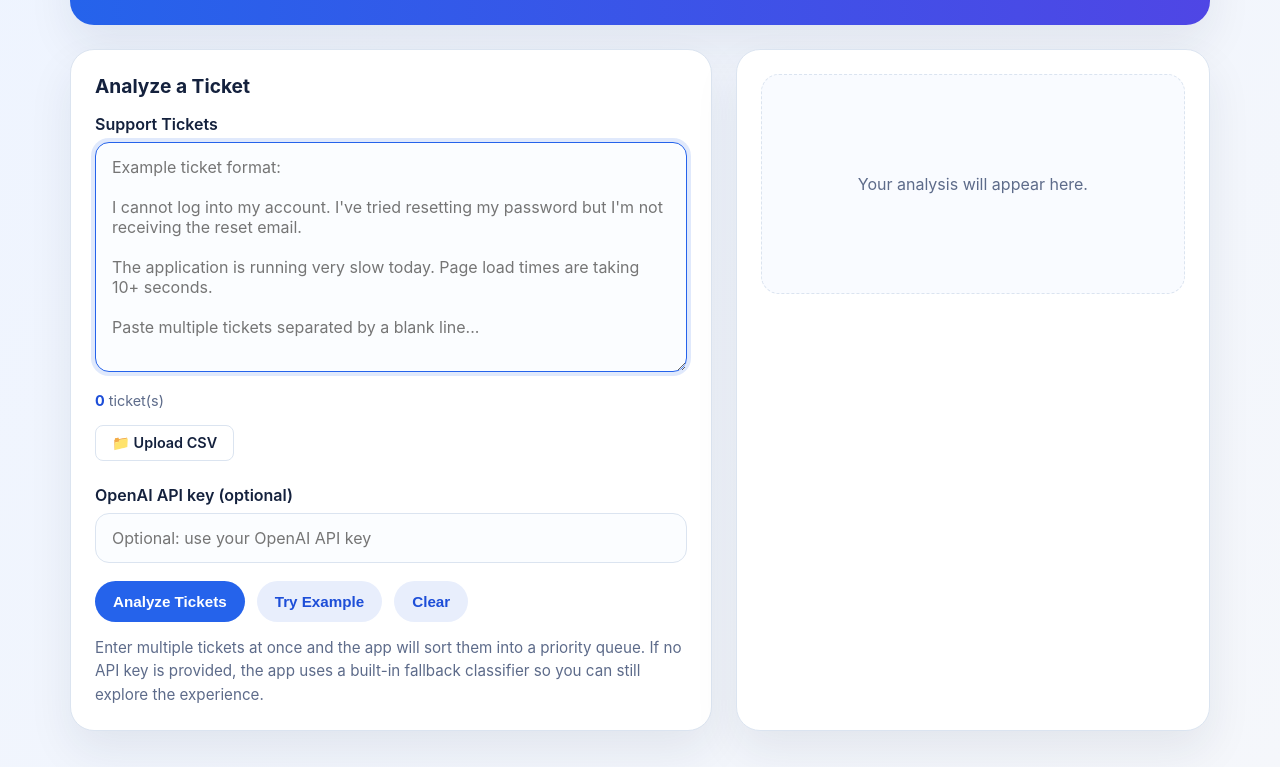
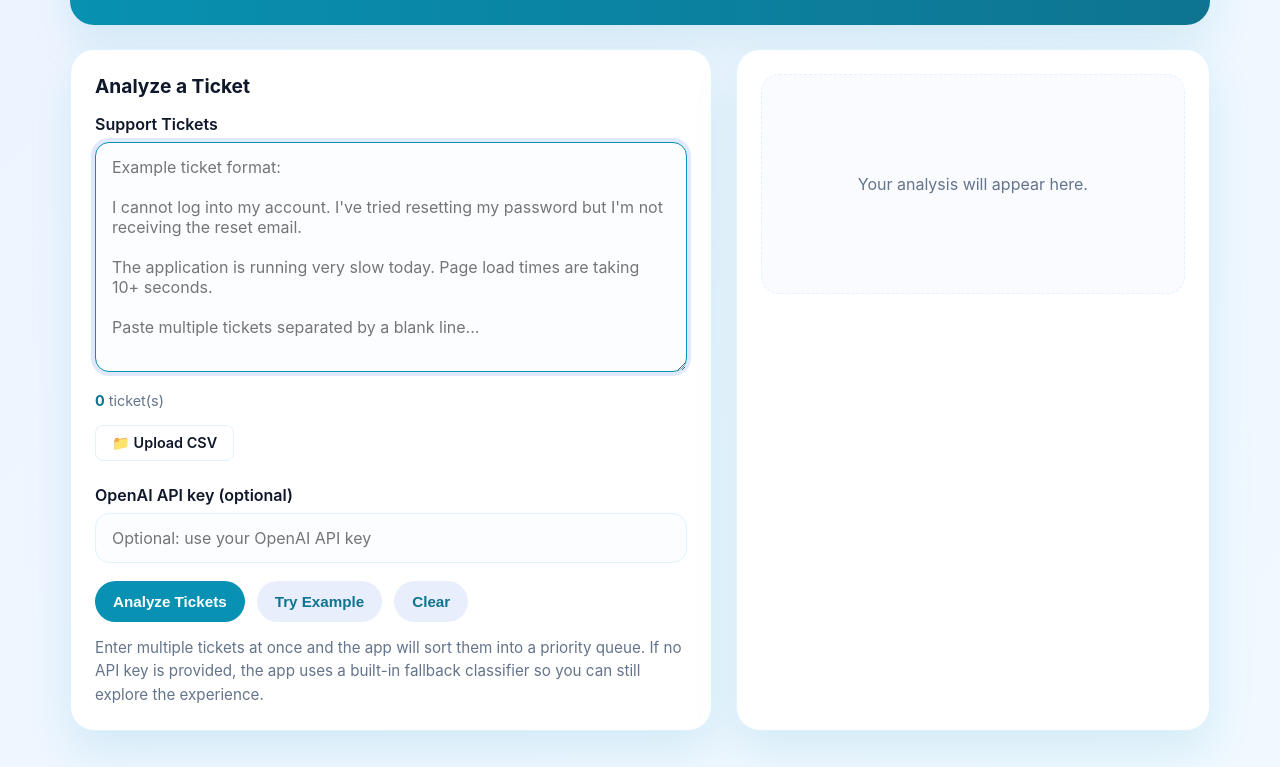
Before and after one commit to sarahgdykes-ux/SupportSpecialistWeek3, a website: page index.html in a window 1280 px wide. Shown: the part 194-961 px from the top of the page. Drawn offline with Linux system fonts and the light colour scheme.

Commit message:
match color scheme to logo

```diff
--- a/styles.css
+++ b/styles.css
@@ -1,27 +1,27 @@
 :root {
   color-scheme: light;
-  --bg: #f5f7fb;
+  --bg: #f0f9ff;
   --panel: #ffffff;
-  --text: #14213d;
-  --muted: #5d6b8a;
-  --accent: #2563eb;
-  --accent-strong: #1d4ed8;
-  --border: #dbe4f0;
+  --text: #0f172a;
+  --muted: #64748b;
+  --accent: #0891b2;
+  --accent-strong: #0e7490;
+  --border: #e0f2fe;
   --danger: #dc2626;
-  --shadow: 0 20px 45px rgba(20, 33, 61, 0.08);
+  --shadow: 0 20px 45px rgba(8, 145, 178, 0.12);
 }
 
 :root.dark {
   color-scheme: dark;
-  --bg: #20002E;
-  --panel: #58135E;
-  --text: #4BCFCF;
-  --muted: #94a3b8;
-  --accent: #EA3FF7;
-  --accent-strong: #EA3680;
-  --border: #3A083E;
-  --danger: #ef4444;
-  --shadow: 0 20px 45px rgba(0, 0, 0, 0.3);
+  --bg: #0c4A6E;
+  --panel: #164E63;
+  --text: #ecfeff;
+  --muted: #a5f3fc;
+  --accent: #22d3ee;
+  --accent-strong: #06b6d4;
+  --border: #155e75;
+  --danger: #f87171;
+  --shadow: 0 20px 45px rgba(0, 0, 0, 0.4);
 }
 
 * {
@@ -47,7 +47,7 @@ body {
 }
 
 .hero {
-  background: linear-gradient(90deg, var(--accent) 0%, #4f46e5 100%);
+  background: linear-gradient(90deg, var(--accent) 0%, #0e7490 100%);
   color: white;
   padding: 28px 32px;
   border-radius: 24px;
```
